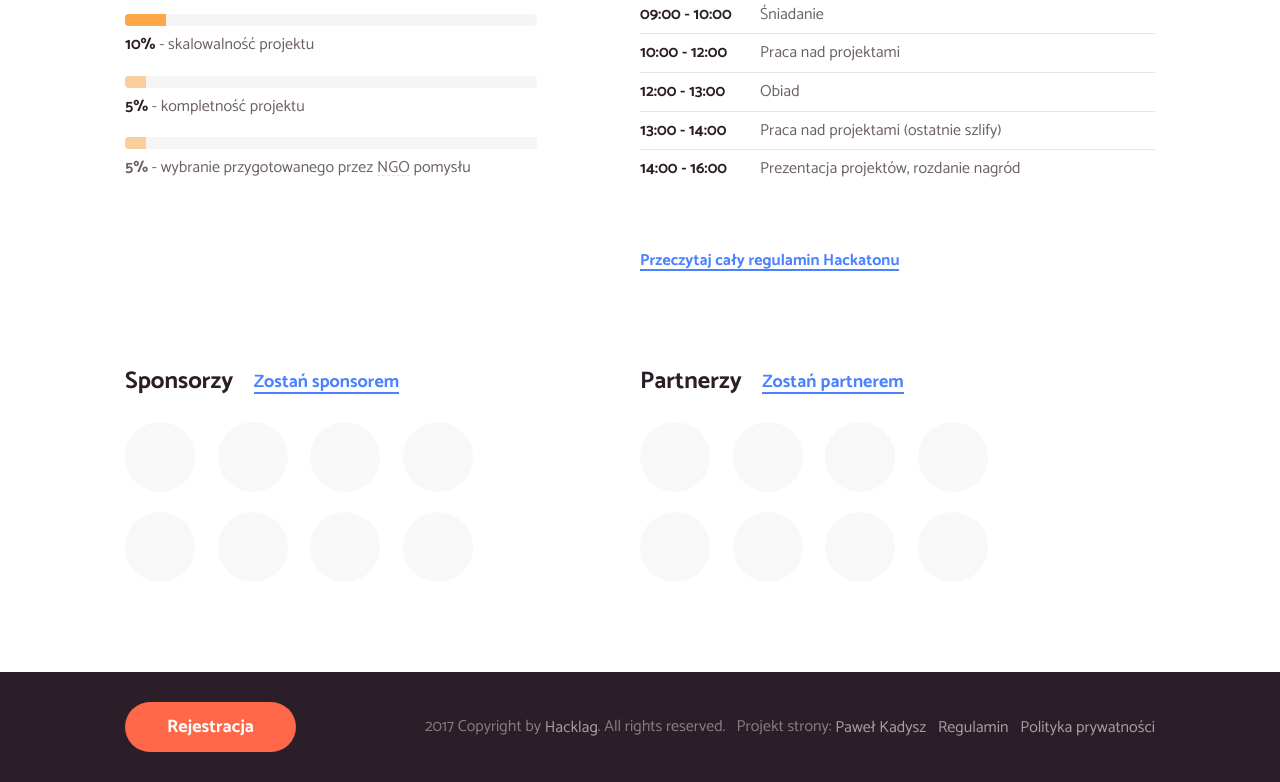
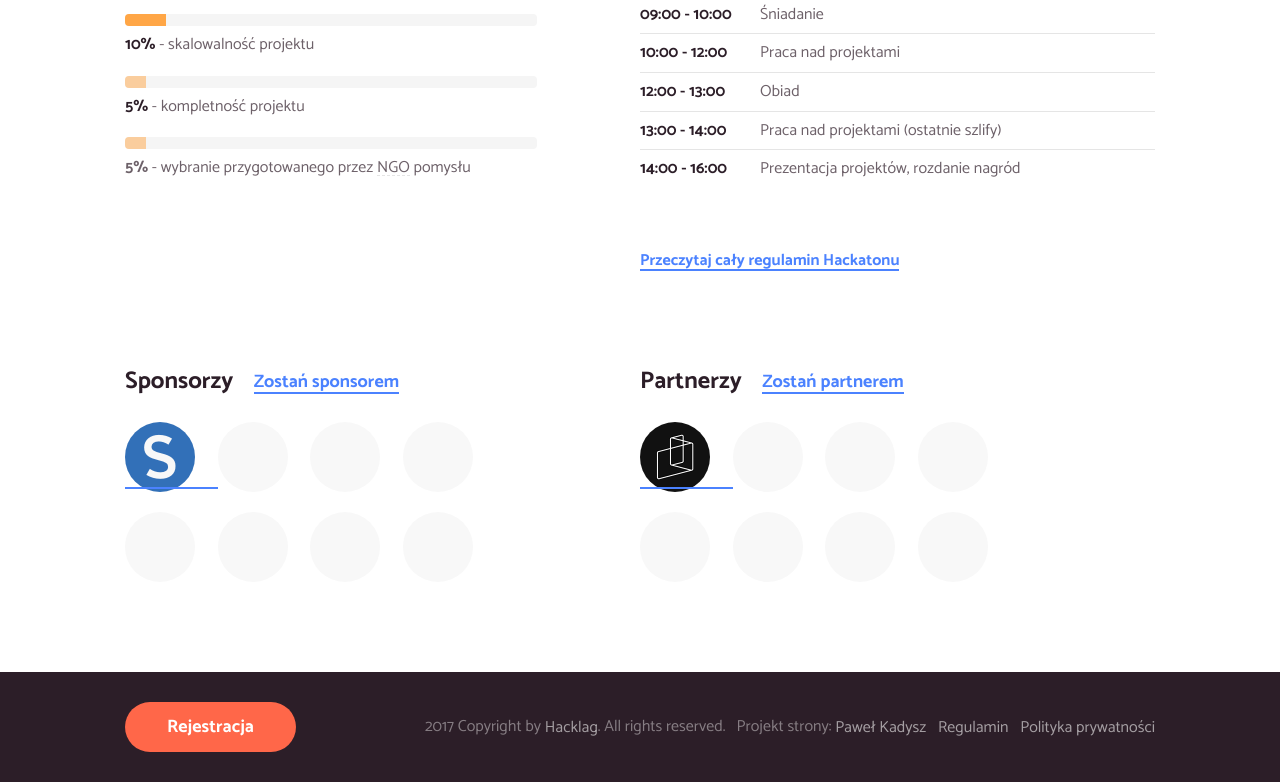
Before and after one commit to hacklag/legal-impact-hackathon-website, a plain HTML site: page index.html in a window 1280 px wide. Shown: the part 1494-2276 px from the top of the page. Drawn offline with Linux system fonts and the light colour scheme.

Commit message:
chore: add sponsor and partner

```diff
--- a/index.html
+++ b/index.html
@@ -232,7 +232,11 @@
           <h3>Sponsorzy <a class="u-epsilon u-ml-" href="mailto:sponsorship@hacklag.org">Zostań sponsorem</a></h3>
 
           <ul class="c-avatar-list">
-            <li class="c-avatar-list__item"><i></i></li>
+            <li class="c-avatar-list__item">
+              <a href="http://syncano.com">
+                <img src="./img/logo-syncano.png" alt="Syncano" title="Syncano" width=""/>
+              </a>
+            </li>
             <li class="c-avatar-list__item"><i></i></li>
             <li class="c-avatar-list__item"><i></i></li>
             <li class="c-avatar-list__item"><i></i></li>
@@ -249,7 +253,11 @@
           <h3>Partnerzy <a class="u-epsilon u-ml-" href="mailto:sponsorship@hacklag.org">Zostań partnerem</a></h3>
 
           <ul class="c-avatar-list">
-            <li class="c-avatar-list__item"><i></i></li>
+            <li class="c-avatar-list__item">
+              <a href="http://highonpixels.com">
+                <img src="./img/logo-hop.png" alt="High on Pixels" title="High on Pixels" width=""/>
+              </a>
+            </li>
             <li class="c-avatar-list__item"><i></i></li>
             <li class="c-avatar-list__item"><i></i></li>
             <li class="c-avatar-list__item"><i></i></li>
--- a/style.css
+++ b/style.css
@@ -267,7 +267,8 @@ abbr[title]:after {
   margin-top: 20px;
 }
 
-.c-avatar-list i {
+.c-avatar-list i,
+.c-avatar-list img {
   border-radius: 50%;
   display: block;
   width: 70px;
```
Also changed, not shown: img/logo-hop.png (added), img/logo-syncano.png (added).
